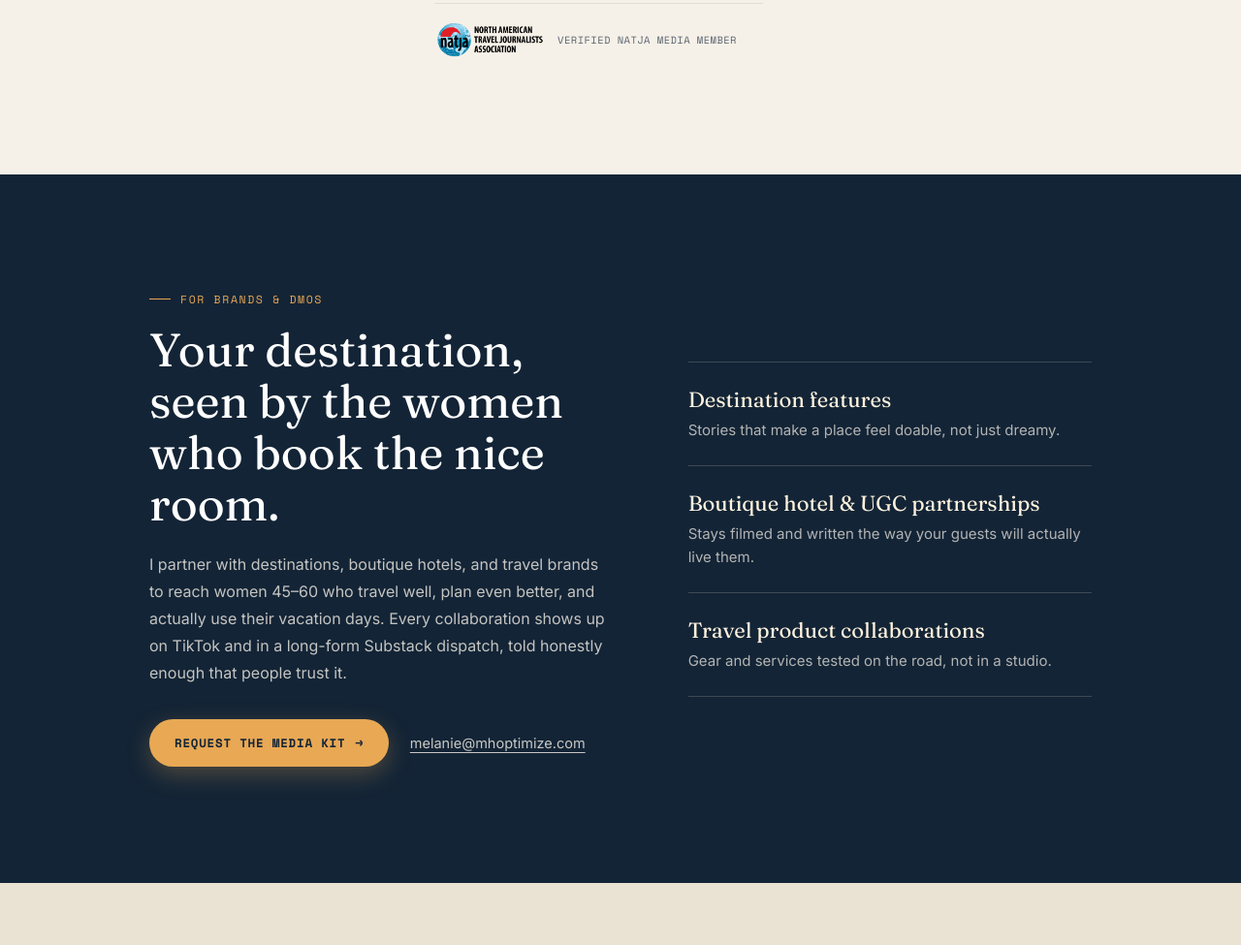
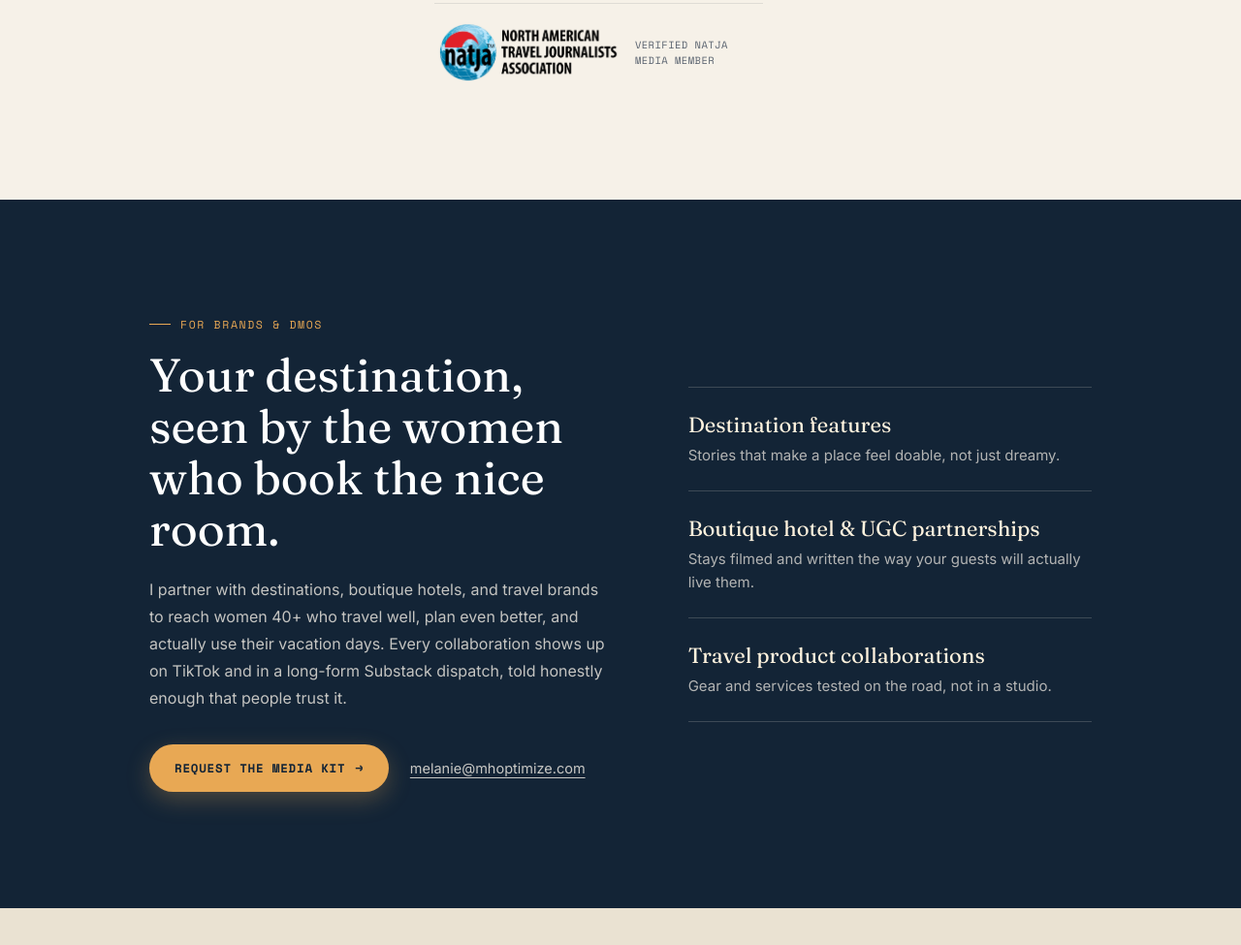
Before and after one commit to mhoptimize/melanieoutofoffice, a plain HTML site: page index.html in a window 1280 px wide. Shown: the part 1809-2784 px from the top of the page at 97% size. Drawn offline with nearby package versions, Linux system fonts and the light colour scheme; no server answers.

Commit message:
Add files via upload

```diff
--- a/index.html
+++ b/index.html
@@ -60,7 +60,8 @@
     color:#fff; letter-spacing:.01em;
     display:flex; align-items:center; gap:9px;
   }
-  .nav-name img{ height:22px; width:auto; }
+  .nav-name img{ height:34px; width:auto; background:#fff; padding:4px 8px; border-radius:6px; box-sizing:content-box; }
+  @media (max-width: 560px){ .nav-name{ font-size:15px; white-space:nowrap; } .nav-name img{ height:24px; padding:3px 6px; } }
   .nav-name span{ color: var(--gold); }
   .nav-links{
     display:flex; gap:clamp(16px,3vw,34px); align-items:center;
@@ -189,7 +190,7 @@
     display:flex; align-items:center; gap:10px; margin-top:20px;
     padding-top:18px; border-top:1px solid rgba(19,36,54,0.1);
   }
-  .natja-badge img{ height:38px; width:auto; }
+  .natja-badge img{ height:64px; width:auto; }
   .natja-badge span{
     font-family: var(--mono); font-size:10.5px; letter-spacing:.04em; text-transform:uppercase;
     color: var(--ink-soft);
@@ -537,7 +538,7 @@
       <div class="partners-intro reveal">
         <div class="eyebrow-dark">For brands &amp; DMOs</div>
         <h2>Your destination, seen by the women who book the nice room.</h2>
-        <p>I partner with destinations, boutique hotels, and travel brands to reach women 45–60 who travel well, plan even better, and actually use their vacation days. Every collaboration shows up on TikTok and in a long-form Substack dispatch, told honestly enough that people trust it.</p>
+        <p>I partner with destinations, boutique hotels, and travel brands to reach women 40+ who travel well, plan even better, and actually use their vacation days. Every collaboration shows up on TikTok and in a long-form Substack dispatch, told honestly enough that people trust it.</p>
         <div class="partners-actions">
           <a class="btn-primary" href="mailto:melanie@mhoptimize.com?subject=Media%20kit%20request">Request the media kit <span class="arrow">→</span></a>
           <a class="partners-email" href="mailto:melanie@mhoptimize.com">melanie@mhoptimize.com</a>
```
